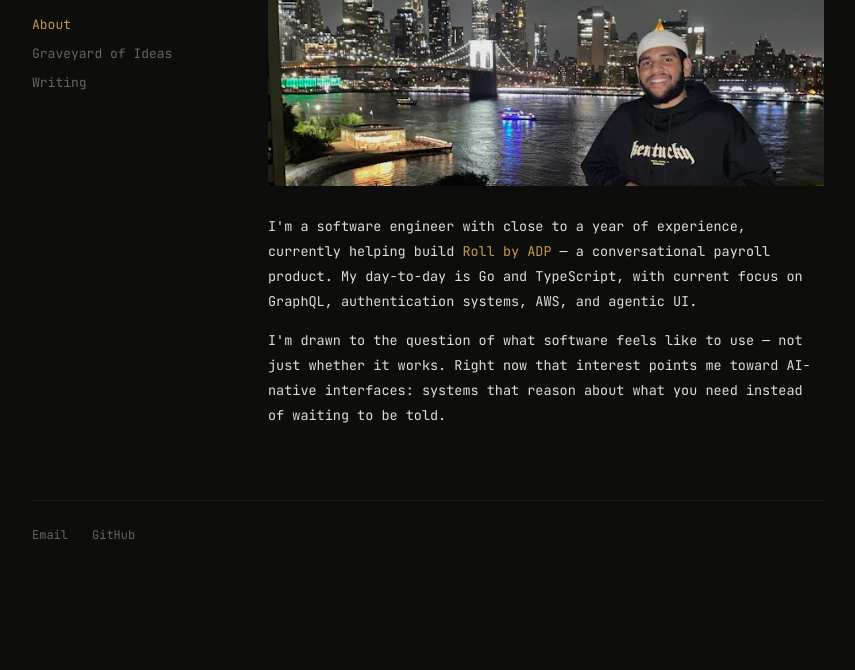
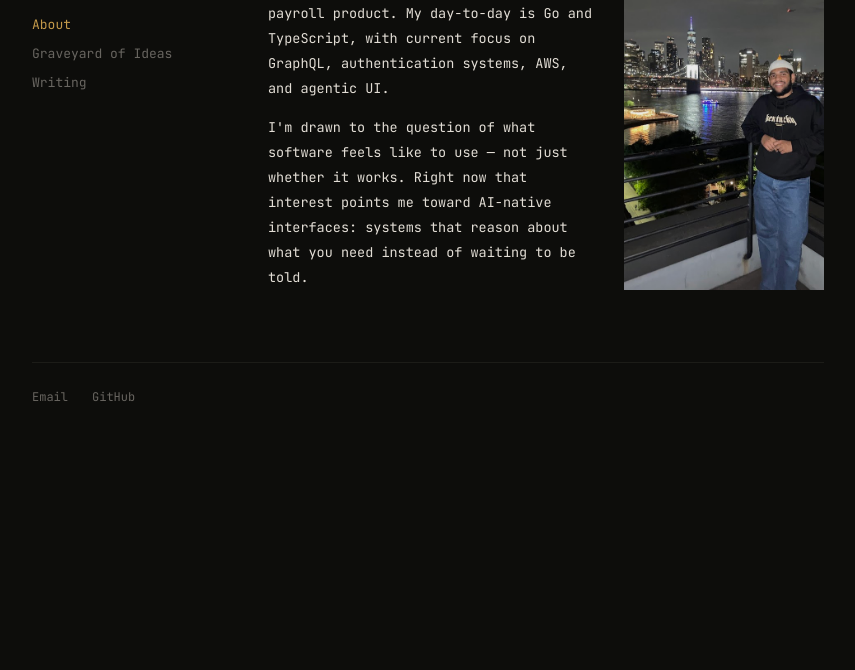
Before and after one commit to rayyansarkhot/rayyansarkhot.github.io, a plain HTML site: page index.html in a window 1280 px wide. Shown: the part 130-800 px from the top of the page, without its empty margins (212-1067 px from the left). Drawn offline with Linux system fonts and the light colour scheme.

Commit message:
Three-column about layout with photo on right

```diff
--- a/index.html
+++ b/index.html
@@ -28,7 +28,8 @@
     <main>
 
       <div class="tab-panel" id="about">
-        <img src="me.jpg" alt="Rayyan Sarkhot" class="about-photo">
+        <div class="about-body">
+          <div class="about-text">
             <p>
               I'm a software engineer with close to a year of experience, currently helping build
               <a href="https://www.rollbyadp.com/" target="_blank" rel="noopener">Roll by ADP</a> &mdash;
@@ -40,6 +41,9 @@
               it works. Right now that interest points me toward AI-native interfaces: systems that
               reason about what you need instead of waiting to be told.
             </p>
+          </div>
+          <img src="me.jpg" alt="Rayyan Sarkhot" class="about-photo">
+        </div>
       </div>
 
       <div class="tab-panel" id="graveyard">
--- a/style.css
+++ b/style.css
@@ -130,15 +130,30 @@ a:hover {
   text-underline-offset: 3px;
 }
 
-/* --- About photo --- */
+/* --- About --- */
+
+.about-body {
+  display: grid;
+  grid-template-columns: 1fr 200px;
+  gap: 32px;
+}
+
+.about-text p {
+  font-size: 13.5px;
+  line-height: 1.85;
+  color: var(--text);
+  margin-bottom: 14px;
+}
+
+.about-text p:last-child {
+  margin-bottom: 0;
+}
 
 .about-photo {
-  display: block;
   width: 100%;
-  height: 260px;
+  height: 100%;
   object-fit: cover;
-  object-position: center 35%;
-  margin-bottom: 28px;
+  object-position: center 0%;
   filter: brightness(0.92);
 }
 
@@ -252,4 +267,12 @@ footer a:hover {
   .tab {
     width: auto;
   }
+
+  .about-body {
+    grid-template-columns: 1fr;
+  }
+
+  .about-photo {
+    height: 240px;
+  }
 }
```
Lines whose indentation alone changed are shown as unchanged.
